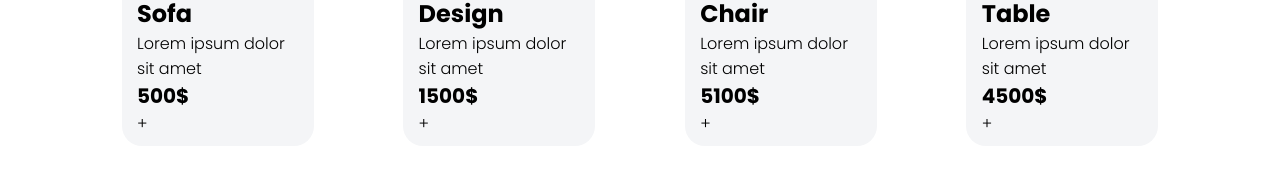
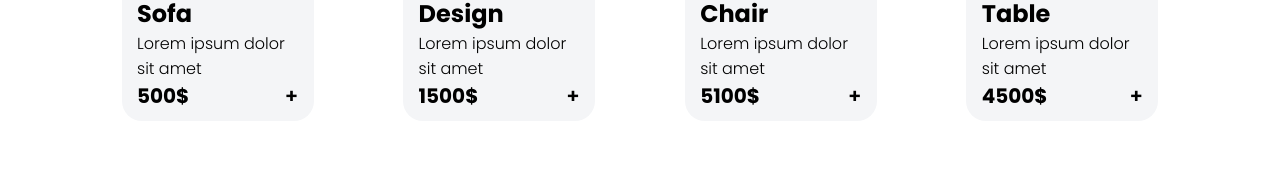
Before and after one commit to visstt/Furniro, a React (Create React App) app: page /Shop_page in a window 1280 px wide. Shown: the part 767-950 px from the top of the page. Built offline with nearby package versions, Linux system fonts and the light colour scheme.

Commit message:
add cart

```diff
--- a/src/components/Shop_page/Item/Item.css
+++ b/src/components/Shop_page/Item/Item.css
@@ -18,38 +18,24 @@
     position: relative;
 }
 
-.item a{
-    transition: opacity 1s ease;
-    visibility: hidden;
-  }
-  .item:hover{
-    background-color: #3A3A3A;
-    z-index: 10;
-  }
-  .item:hover a{
-    visibility: visible;
-    opacity: 1;
-}
 .item img{
     width: 100%;
     height: 300px;
     border-radius: 20px 20px 0 0;
 
 }
-.item img:hover{
-    background-color: #3A3A3A;
-    opacity: 0.5;
+.item b{
+    display: flex;
+    align-items: center;
+    justify-content: space-between;
 }
-.cart_add_container{
-    position: relative;
-
-    a{
-        position: absolute;
-        top: 60%;
-        left: 50%;
-        transform: translate(-50%, -50%);
-        -ms-transform: translate(-50%, -50%)
-    }
+.plus{
+    cursor: pointer;
+    display: flex;
+    align-items: center;
+    justify-content: center;
+    font-size: 20px;
+    font-weight: 600;
 }
 
 .btn_cart{
--- a/src/components/Shop_page/Item/Item.js
+++ b/src/components/Shop_page/Item/Item.js
@@ -1,19 +1,17 @@
 import React, { Component } from 'react'
 import './Item.css'
-import { Link } from 'react-router-dom'
 export class Item extends Component {
   render() {
     return (
       <div className="item">
         <div className="cart_add_container">
           <img src={"./img/" + this.props.item.img} alt="" />
-        <Link to={'/'}> <button className='btn_cart' >Add to cart</button> </Link>
         </div>
         <div className="text_item">
             <h2>{this.props.item.title}</h2>
             <p>{this.props.item.desc}</p>
-            <b>{this.props.item.price}</b>
-            <div className="plus" onClick={() => this.props.onAdd(this.props.item)}>+</div>
+            <b>{this.props.item.price}<div className="plus">+</div></b>
+
         </div>
 
       </div>
```
